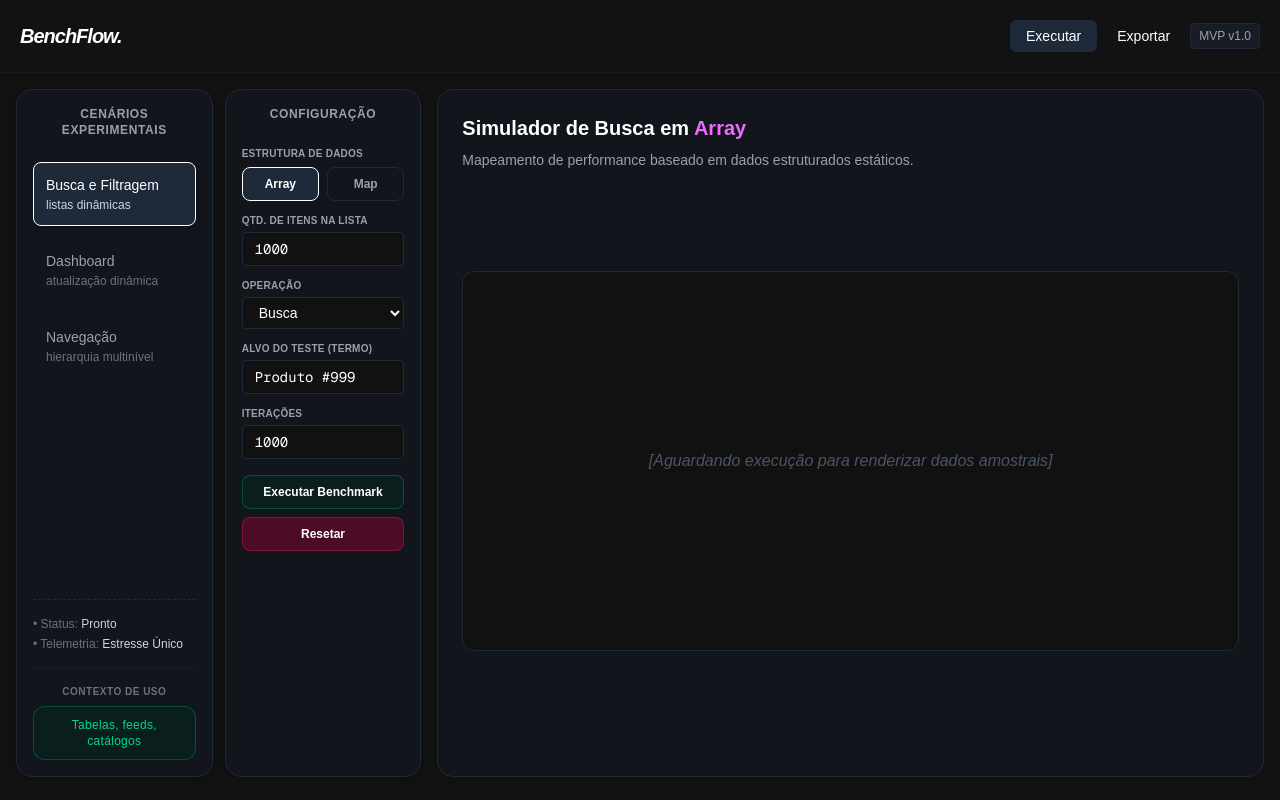
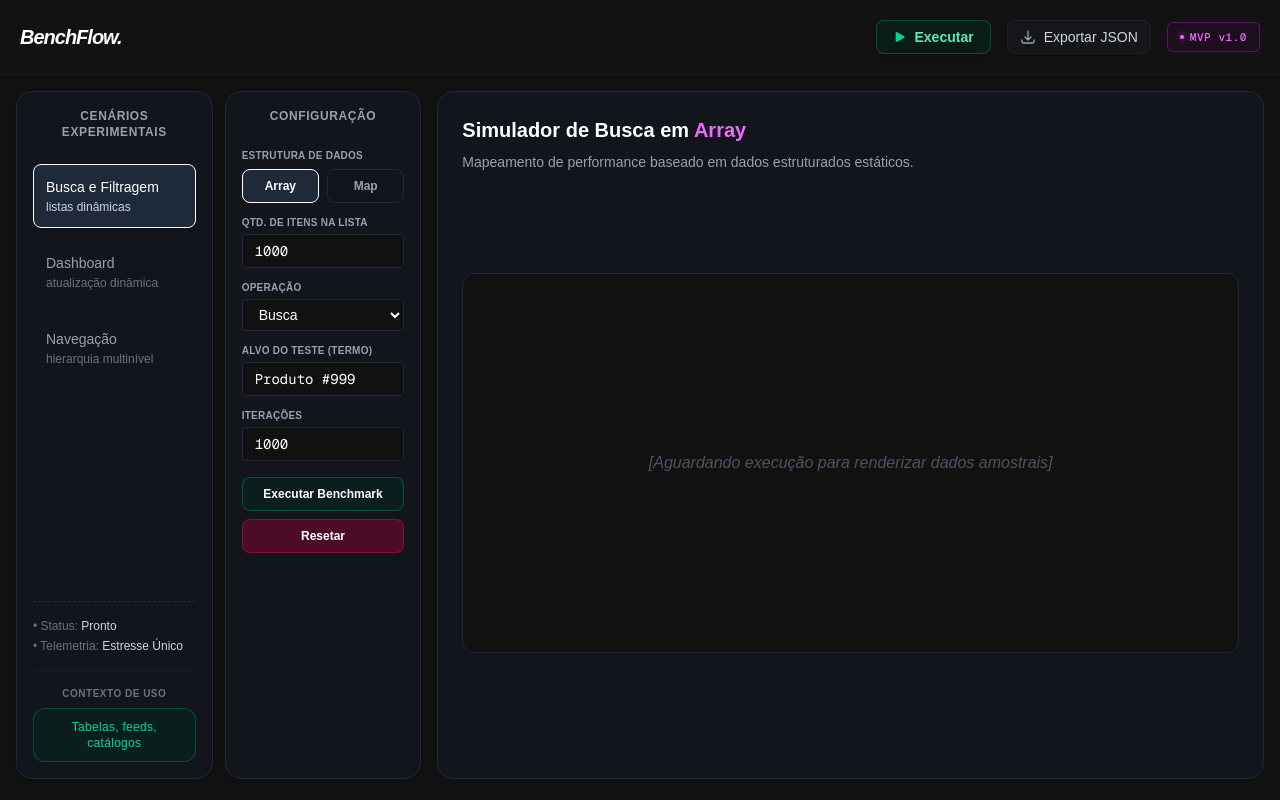
Before and after one commit to Gabb83/benchflow, a Next.js app: page / in a window 1280 px wide. Built offline with nearby package versions, Linux system fonts and the light colour scheme.

Commit message:
feat: implementado exportação de dados via json e melhoria na iu dos botões do header

```diff
--- a/app/page.tsx
+++ b/app/page.tsx
@@ -25,6 +25,7 @@
         lidarComExecucaoCenario1={bench.lidarComExecucaoCenario1}
         iniciarMonitoramento={bench.iniciarMonitoramento}
         pararMonitoramento={bench.pararMonitoramento}
+        exportarDados={bench.exportarDadosJson}
       />
 
       <main className="grid grid-cols-12 gap-4 p-4 min-h-[calc(100vh-80px)]">
--- a/src/components/Header.tsx
+++ b/src/components/Header.tsx
@@ -8,10 +8,11 @@
   lidarComExecucaoCenario1: () => void;
   iniciarMonitoramento: () => void;
   pararMonitoramento: () => void;
+  exportarDados: () => void;
 }
 
 export default function Header({
-  cenarioAtivo, isRodando, lidarComExecucaoCenario1, iniciarMonitoramento, pararMonitoramento
+  cenarioAtivo, isRodando, lidarComExecucaoCenario1, iniciarMonitoramento, pararMonitoramento, exportarDados,
 }: HeaderProps) {
 
   const action = () => {
@@ -25,18 +26,60 @@
       <div>
         <h1 className="text-xl font-black tracking-tighter italic">BenchFlow.</h1>
       </div>
-      <div className="flex flex-row items-center justify-between gap-5">
+      <div className="flex flex-row items-center justify-between gap-4">
         <button
           onClick={action}
           disabled={cenarioAtivo === 'busca' && isRodando}
-          className={`px-4 py-1.5 rounded-md text-sm font-medium transition-colors cursor-pointer text-white ${
-            cenarioAtivo === 'dashboard' && isRodando ? 'bg-red-800 hover:bg-red-700' : 'bg-[#1e2939] hover:bg-[#2b3a50]'
+          className={`flex items-center gap-2 px-4 py-1.5 rounded-lg text-sm font-semibold transition-all duration-200 cursor-pointer shadow-md active:scale-95 disabled:opacity-40 disabled:pointer-events-none group ${
+            cenarioAtivo === 'dashboard' && isRodando
+              ? 'bg-rose-950/40 border border-rose-500/40 text-rose-200 hover:bg-rose-900/50 hover:border-rose-500 hover:text-white'
+              : 'bg-emerald-950/40 border border-emerald-500/30 text-emerald-300 hover:bg-emerald-900/60 hover:border-emerald-400 hover:text-white'
           }`}
         >
-          {cenarioAtivo === 'dashboard' && isRodando ? 'Parar Stream' : 'Executar'}
+          {cenarioAtivo === 'dashboard' && isRodando ? (
+            <>
+              <span className="relative flex h-2 w-2">
+                <span className="animate-ping absolute inline-flex h-full w-full rounded-full bg-rose-400 opacity-75"></span>
+                <span className="relative inline-flex rounded-sm h-2 w-2 bg-rose-500"></span>
+              </span>
+              <span>Parar Stream</span>
+            </>
+          ) : (
+            <>
+              <svg
+                xmlns="http://www.w3.org/2000/svg"
+                viewBox="0 0 24 24"
+                fill="currentColor"
+                className="w-3.5 h-3.5 text-emerald-400 group-hover:text-emerald-300 transition-colors"
+              >
+                <path fillRule="evenodd" d="M4.5 5.653c0-1.427 1.529-2.33 2.779-1.643l11.54 6.347c1.295.712 1.295 2.573 0 3.286L7.28 19.99c-1.25.687-2.779-.217-2.779-1.643V5.653Z" clipRule="evenodd" />
+              </svg>
+              <span>{isRodando ? 'Processando...' : 'Executar'}</span>
+            </>
+          )}
         </button>
-        <button className="text-sm font-medium hover:text-gray-300 transition-colors">Exportar</button>
-        <p className="text-xs bg-[#1e2939]/50 text-gray-400 px-2 py-1 rounded border border-[#1e2939]">MVP v1.0</p>
+
+        <button
+          onClick={exportarDados}
+          className="flex items-center gap-2 px-3 py-1.5 text-sm font-medium text-gray-300 hover:text-white bg-[#1a1f29]/40 hover:bg-[#1a1f29]/80 border border-[#1e2939]/60 hover:border-[#3b82f6]/50 rounded-lg shadow-sm transition-all duration-200 cursor-pointer active:scale-95 group"
+        >
+          <svg
+            xmlns="http://www.w3.org/2000/svg"
+            fill="none"
+            viewBox="0 0 24 24"
+            strokeWidth={2}
+            stroke="currentColor"
+            className="w-4 h-4 text-gray-400 group-hover:text-[#3b82f6] transition-colors duration-200"
+          >
+            <path strokeLinecap="round" strokeLinejoin="round" d="M3 16.5v2.25A2.25 2.25 0 0 0 5.25 21h13.5A2.25 2.25 0 0 0 21 18.75V16.5M16.5 12 12 16.5m0 0L7.5 12m4.5 4.5V3" />
+          </svg>
+          <span>Exportar JSON</span>
+        </button>
+
+        <div className="flex items-center gap-1.5 px-3 py-1.5 text-[11px] font-mono font-medium tracking-wider text-fuchsia-400 bg-fuchsia-950/20 border border-fuchsia-500/30 rounded-md shadow-[0_0_12px_rgba(217,70,239,0.05)] select-none animate-[fadeIn_0.3s_ease-out]">
+          <span className="w-1 h-1 rounded-full bg-fuchsia-400 shadow-[0_0_6px_#d946ef]"></span>
+          <span>MVP v1.0</span>
+        </div>
       </div>
     </header>
   );
--- a/src/hooks/useBenchmark.ts
+++ b/src/hooks/useBenchmark.ts
@@ -187,6 +187,43 @@
     }, frequenciaMs);
   };
 
+  const exportarDadosJson = () => {
+    const dadosParaExportar = {
+      timestamp: new Date().toISOString(),
+      cenarioAtual: cenarioAtivo,
+      configuracoes: cenarioAtivo === "busca" ? {
+        estrutura,
+        qtdItens,
+        operacao,
+        iteracoes,
+        termoBusca,
+      } : {
+        estruturaDashboard,
+        frequenciaMs,
+        volumeAtualizacao,
+        tamanhoBuffer,
+      },
+      resultados: {
+        tempoExecucaoMs: tempoExecucao,
+        memoriaConsumidaMb: memoriaConsumida,
+        estabilidadefps: cenarioAtivo === "dashboard" ? fps : null,
+      },
+      amostraDados: dadosGerados,
+    };
+
+    const jsonString = `data:text/json;charset=utf-8,${encodeURIComponent(
+      JSON.stringify(dadosParaExportar, null, 2)
+    )}`;
+
+    const downloadAnchor = document.createElement("a");
+    downloadAnchor.setAttribute("href", jsonString);
+    downloadAnchor.setAttribute("download", `benchflow-${cenarioAtivo}-${Date.now()}.json`);
+
+    document.body.appendChild(downloadAnchor);
+    downloadAnchor.click();
+    downloadAnchor.remove();
+  };
+
   return {
     cenarioAtivo, setCenarioAtivo,
     estrutura, setEstrutura,
@@ -199,6 +236,7 @@
     volumeAtualizacao, setVolumeAtualizacao,
     tamanhoBuffer, setTamanhoBuffer,
     dadosGerados, tempoExecucao, memoriaConsumida, isRodando, fps,
-    lidarComExecucaoCenario1, iniciarMonitoramento, pararMonitoramento, resetarBenchmark
+    lidarComExecucaoCenario1, iniciarMonitoramento, pararMonitoramento, resetarBenchmark,
+    exportarDadosJson,
   };
 }
```
